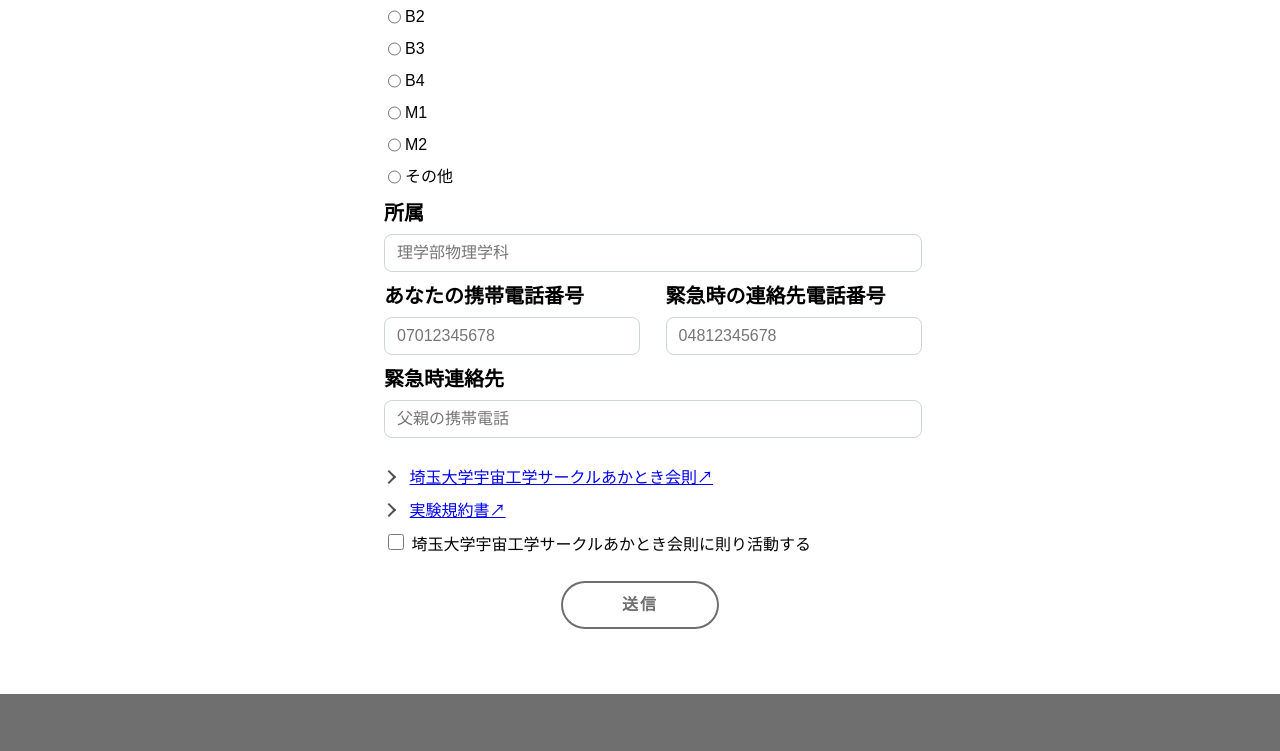
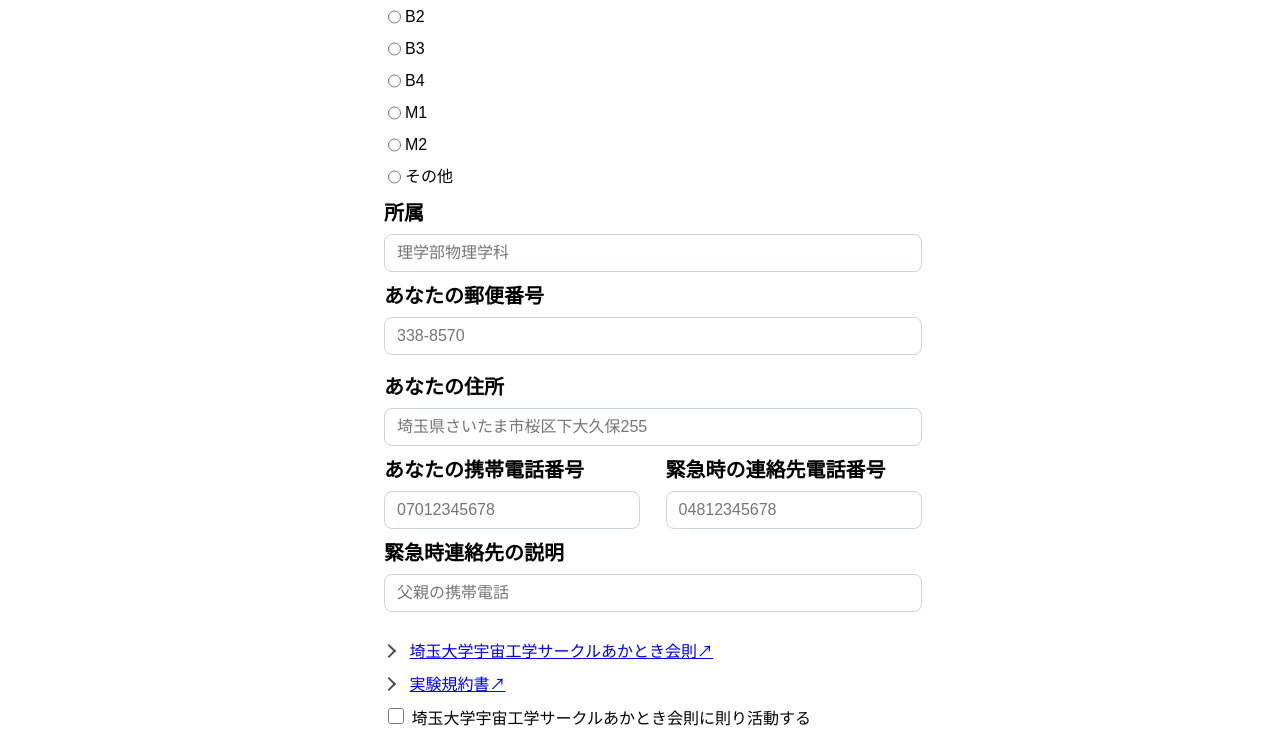
Before and after one commit to Akatoki-Saidai/Akatoki-Saidai.github.io, an Astro site: page /form in a window 1280 px wide. Shown: the part 808-1559 px from the top of the page. Built offline with nearby package versions, Linux system fonts and the light colour scheme; Astro itself is replaced by a stand-in of ours.

Commit message:
フォームに住所入力欄追加

```diff
--- a/src/pages/form.astro
+++ b/src/pages/form.astro
@@ -10,7 +10,7 @@ const pageTitle = "入会・継続フォーム | 埼玉大学宇宙工学サー
     <h1 class="content-title">入会・継続フォーム</h1>
     <form
       class="form-container"
-      action="https://docs.google.com/forms/u/0/d/e/1FAIpQLSeu8j0aCMI22R_Bsav8fm1FpYggEi8Gy_nWACHgvWv-USjJzw/formResponse"
+      action="https://docs.google.com/forms/u/0/d/e/1FAIpQLSdvMcySlr_bfn_KLcZhG4TOL464nX8DqJ3iLln2Pdo_vXY64A/formResponse"
       method="post"
       target="hidden_iframe"
       onsubmit="submitted=true;"
@@ -250,6 +250,26 @@ const pageTitle = "入会・継続フォーム | 埼玉大学宇宙工学サー
           placeholder="理学部物理学科"
         />
       </section>
+      <section class="address-container">
+        <h2 class="form-title">あなたの郵便番号</h2>
+        <input
+          type="text"
+          class="form-textbox"
+          name="entry.1844360272"
+          required="required"
+          aria-required="true"
+          placeholder="338-8570"
+        />
+        <h2 class="form-title" style="margin-top: 1rem;">あなたの住所</h2>
+        <input
+          type="text"
+          class="form-textbox"
+          name="entry.532203965"
+          required="required"
+          aria-required="true"
+          placeholder="埼玉県さいたま市桜区下大久保255"
+        />
+      </section>
       <section class="phone-number-container">
         <div class="mobile-number-container">
           <h2 class="form-title">あなたの携帯電話番号</h2>
@@ -275,7 +295,7 @@ const pageTitle = "入会・継続フォーム | 埼玉大学宇宙工学サー
         </div>
       </section>
       <section class="emergency-contact-container">
-        <h2 class="form-title">緊急時連絡先</h2>
+        <h2 class="form-title">緊急時連絡先の説明</h2>
         <input
           type="text"
           class="form-textbox"
--- a/src/styles/form.css
+++ b/src/styles/form.css
@@ -201,6 +201,9 @@
   .kana-sei-container, .kana-mei-container {
     width: 100%;
   }
+  .address-container .form-title:nth-of-type(2) {
+  margin-top: 1rem;
+  }
   .phone-number-container {
     flex-direction: column;
   }
```
